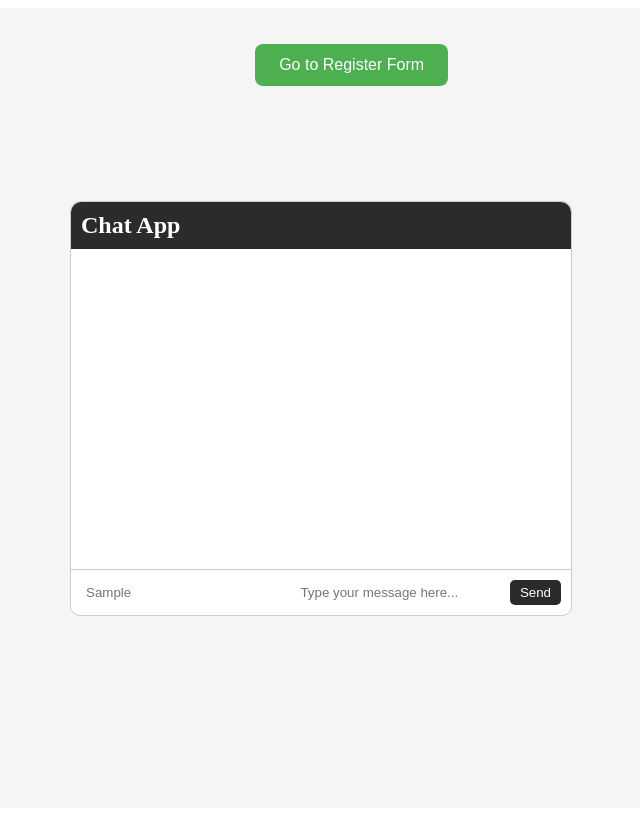
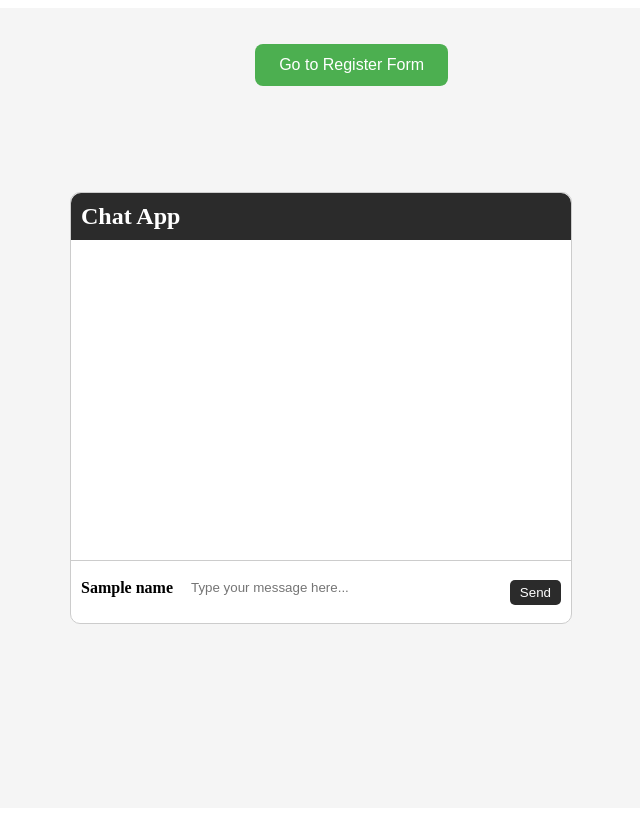
Before and after one commit to Pavel-OOP/chat, a Flask app: template api/templates/index.html in a window 1280 px wide. Shown: the whole page, without its empty margins (319-959 px from the left). Run offline with Flask 2, Linux system fonts and the light colour scheme; the template is opened without the code that fills it: most values are stand-ins (such as "Sample title", 1, 10 or a date in 2020); some libraries are stand-ins or nearby versions.

Commit message:
almost done

```diff
--- a/api/rest.py
+++ b/api/rest.py
@@ -35,16 +35,20 @@ def login():
     result = sqlDB.login(email, password)
     sqlDB.switchActive(email, bool(result))
     name = sqlDB.getUserName(email)
-
-    return index(name, result)
+    print(result)
+    print(name)
+    if result:
+        return jsonify({'redirect': url_for('index1', name=name)})
+    else:
+        return jsonify({'redirect': url_for('index')})
 
 
-@app.route('/', methods=['GET', 'POST'])
-def logged():
-    if request.method == 'POST':
-        result = request.form
-        print(result)
-        return render_template("index.html", result=result)
+# @app.route('/', methods=['GET', 'POST'])
+# def logged():
+#     if request.method == 'POST':
+#         result = request.form
+#         print(result)
+#         return render_template("index.html", result=result)
 
 
 @app.route('/api/register', methods=['POST'])
@@ -73,12 +77,14 @@ def form():
     return render_template("form.html")
 
 
+@app.route('/<name>')
+def index1(name):
+    return render_template("index.html", name=name)
+
+
 @app.route('/')
-def index(name="Guest", active=False):
-    if not active:
-        return render_template("index.html", name="Guest")
-    else:
-        return render_template("index.html", name=name)
+def index():
+    return render_template("index.html", name="Guest")
 
 
 if __name__ == "__main__":
--- a/api/static/styles.css
+++ b/api/static/styles.css
@@ -38,12 +38,15 @@
   margin: 0;
 }
 
-.message {
+#message {
   margin-bottom: 10px;
+  margin-left: 3px;
 }
 
-.username {
+#username {
   font-weight: bold;
+  margin-right: 10px;
+  margin-top: 8px;
 }
 
 .text {
--- a/api/templates/index.html
+++ b/api/templates/index.html
@@ -17,8 +17,12 @@
                 $('.messages').append($('<p>').text(data));
             });
 
+            const p = document.getElementById("username");
+            const placeholder = p.innerText;
+            console.log(placeholder);
+
             $('#sendBtn').on('click', function() {
-                socket.send($('#username').val() + ': '+ $('#message').val());
+                socket.send(placeholder + ': '+ $('#message').val());
                 $('#message').val('');
             });
         });
@@ -38,7 +42,7 @@
           </ul>
         </div>
         <div class="chat-footer">
-          <input id="username" type="text" placeholder={{name}}>
+          <p id="username">{{name}}</p>
           <input id="message" type="text" placeholder="Type your message here...">
           <button id="sendBtn">Send</button>
         </div>
--- a/api/templates/login.html
+++ b/api/templates/login.html
@@ -7,6 +7,7 @@
     <link rel="stylesheet" type="text/css" href="static/login.css" />
     <script src="https://cdnjs.cloudflare.com/ajax/libs/jquery/3.6.0/jquery.min.js"></script>
     <script src="https://cdnjs.cloudflare.com/ajax/libs/jquery-validate/1.19.3/jquery.validate.min.js"></script>
+    <script src="https://code.jquery.com/jquery-3.6.0.min.js"></script>
 </head>
 <body>
     <div class="container">
@@ -50,12 +51,12 @@
 				contentType: 'application/json',
 				success: function(response){
 					console.log(response);
+					window.location.href = response.redirect;
 				},
 				error: function(error) {
 					console.error('Error:', error)
 				}
-			})
-
+                })
             $('#email').val('')
             $('#password').val('')
           });
```
